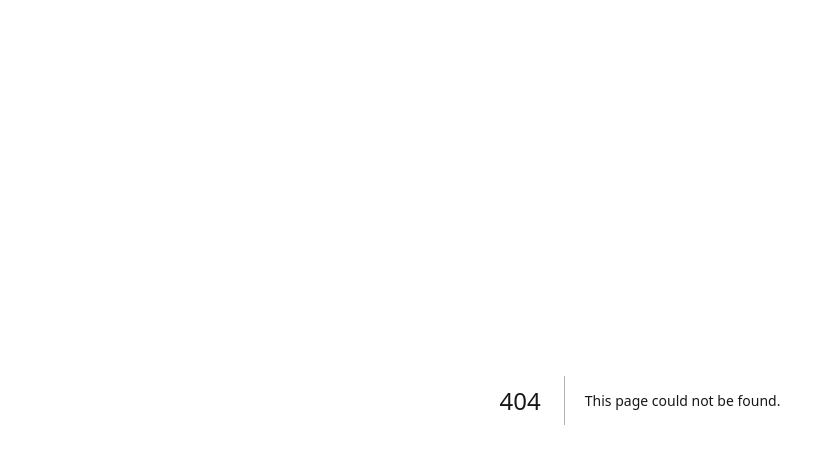
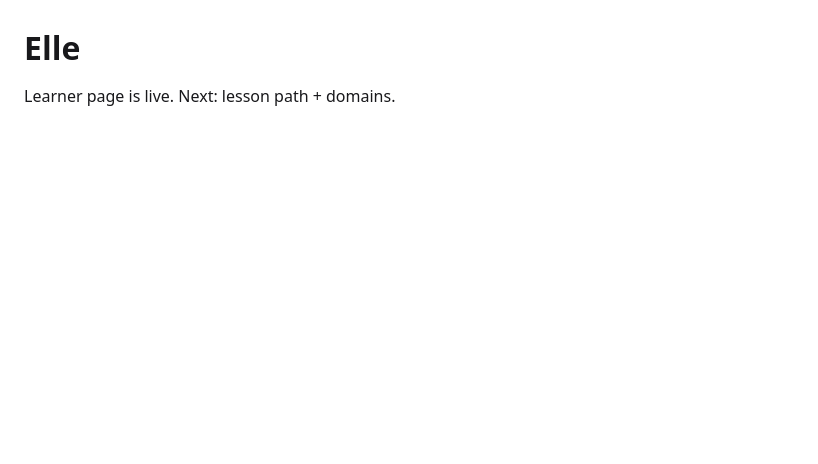
Before and after one commit to noraliva-learning/noraliva-learning, a Next.js app: page /learners/elle in a window 1280 px wide. Before the commit this address had no page. Shown: the top 464 px of the page, without its empty margins (0-818 px from the left). Built offline with nearby package versions, Linux system fonts and the light colour scheme.

Commit message:
Add /learners/elle route

```diff
--- /dev/null
+++ b/src/app/learners/elle/page.tsx
@@ -0,0 +1,8 @@
+export default function ElleLearnerPage() {
+  return (
+    <main style={{ padding: 24 }}>
+      <h1 style={{ fontSize: 32, fontWeight: 700 }}>Elle</h1>
+      <p style={{ marginTop: 12 }}>Learner page is live. Next: lesson path + domains.</p>
+    </main>
+  );
+}
```
